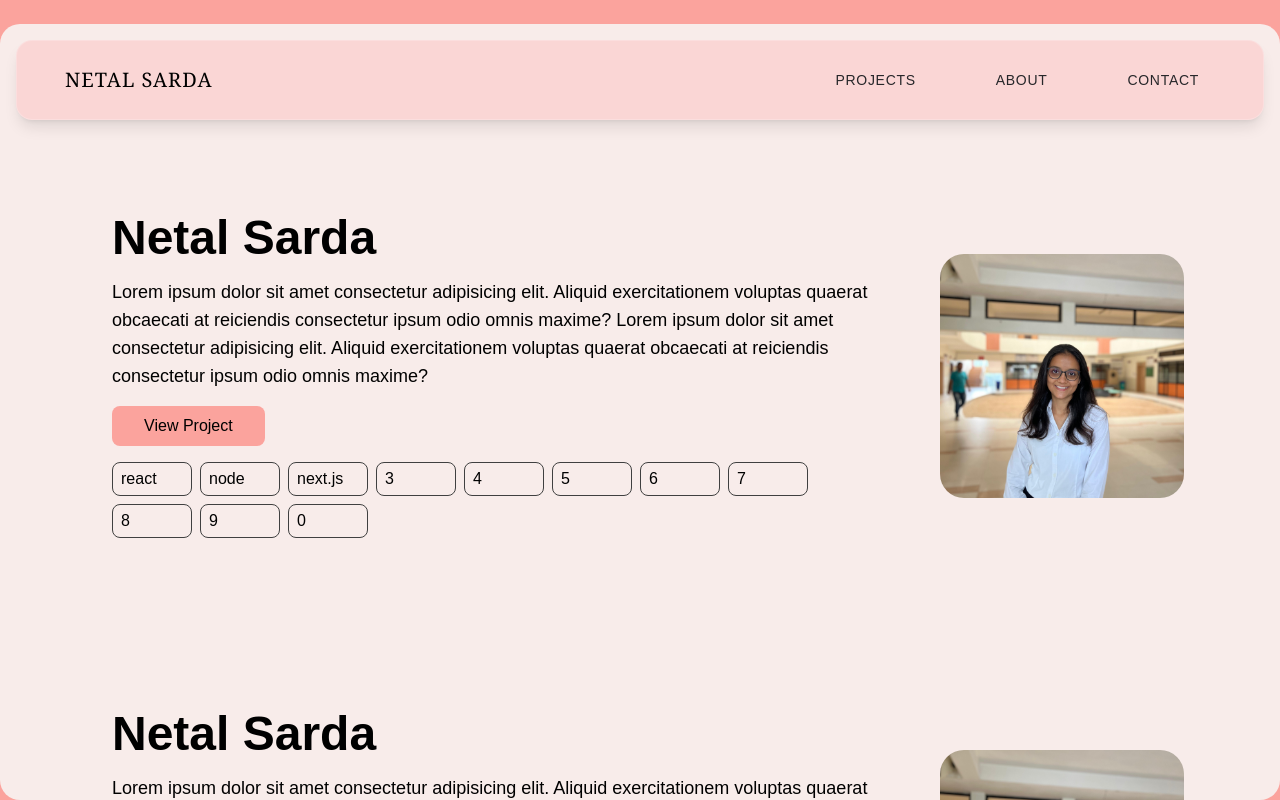
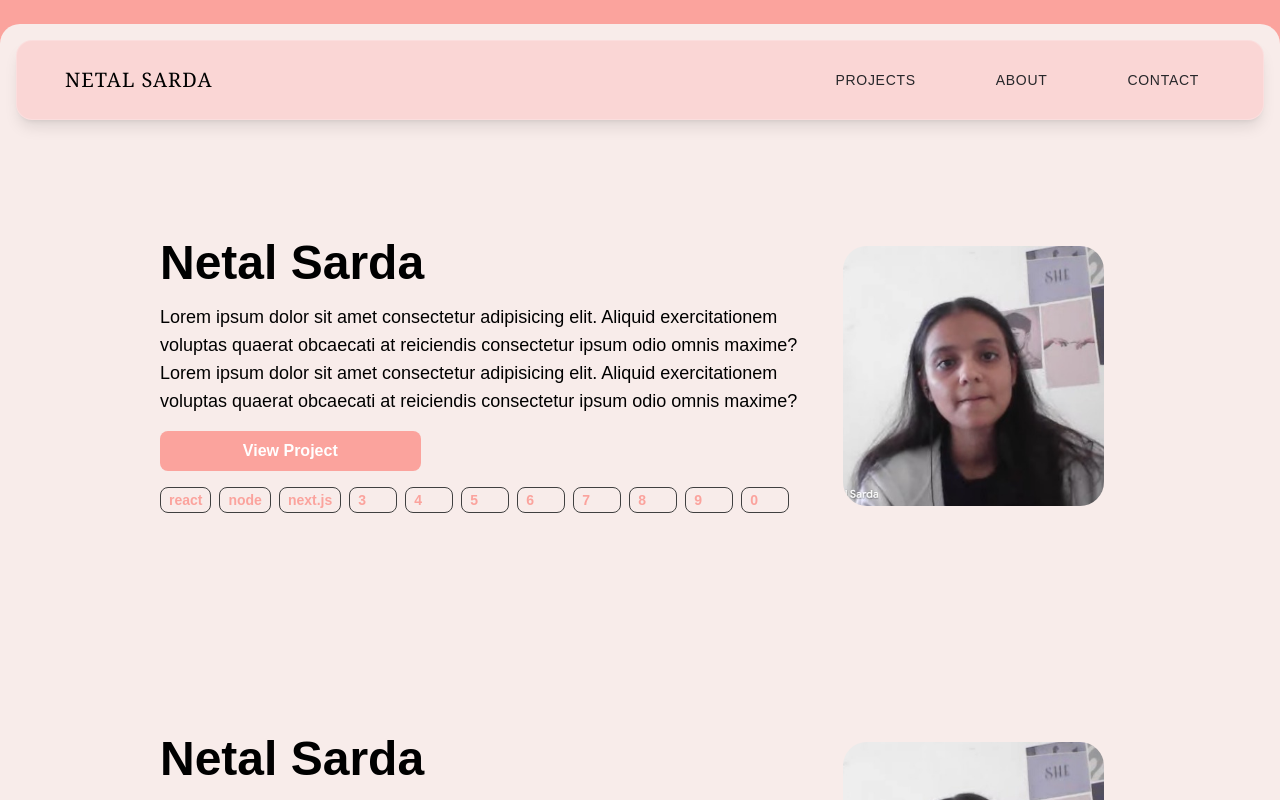
Before and after one commit to NetalSarda/my-portfolio, a Next.js app: page /projects in a window 1280 px wide. Shown: the top 800 px of the page. Built offline with nearby package versions, Linux system fonts and the light colour scheme.

Commit message:
Fixed body size issue

```diff
--- a/src/app/globals.css
+++ b/src/app/globals.css
@@ -12,27 +12,31 @@
   --bg-light: #fad6d5;
   --nav-text: #000000;
   --card-bg: #fad6d5;
-  --white-bg:#ffffff;
+  --white-bg: #ffffff;
   --hero-bg: #fad6d5;
   --nav-bg: #fad6d5;
-  --text-right: #fad8dd
+  --text-right: #fad8dd;
 }
-
-/* #fad6d5 */
-/* #faa49c */
-/* #fba39d */
 
 body,
 html {
-  height: 100%;
-  min-height: 100%;
+  min-height: 100%; /* Ensures it takes at least the viewport height */
+  width: 100%;
   font-family: Arial, Helvetica, sans-serif;
-  width: 100%;
   color: var(--text-color);
+  display: flex;
+  flex-direction: column;
 }
+
+body {
+  overflow: clip;
+  flex-grow: 1; /* Allows the body to expand based on content */
+}
+
 
 html{
   padding-top: 1.5rem;
+  padding-bottom: 1.5rem;
 }
 
 body {
--- a/src/app/projects/page.jsx
+++ b/src/app/projects/page.jsx
@@ -7,7 +7,7 @@ const page = () => {
 
   return (
     <>
-      <div>
+      <div className="flex justify-center items-center flex-col w-full">
         {["1", "2", "3"].map((el) => {
           return <ProjectCard key={el} />;
         })}
--- a/src/components/About/AboutHero.jsx
+++ b/src/components/About/AboutHero.jsx
@@ -25,7 +25,7 @@ const AboutHero = () => {
         {/* Image */}
         <img
           className="h-full w-full object-cover rounded-3xl overflow-hidden"
-          src="/images/photo.jpg"
+          src="/images/profile-photo.jpg"
           alt="profile picture"
         />
       </div>
--- a/src/components/Home/Introduction/Designation.jsx
+++ b/src/components/Home/Introduction/Designation.jsx
@@ -1,9 +1,10 @@
+import { Laugh } from 'lucide-react'
 import React from 'react'
 
 const Designation = () => {
   return (
     <div className='lg:w-[90%] bg-[var(--card-bg)] h-[60vh] lg:h-full w-full gap-4 '>
-      Sorry : )
+      You Look better in this pictures <Laugh className='bg-yellow-400 rounded-lg p-0'/>
     </div>
   )
 }
--- a/src/components/Home/Introduction/ImageBanner.jsx
+++ b/src/components/Home/Introduction/ImageBanner.jsx
@@ -2,7 +2,7 @@ import React from "react";
 
 const ImageBanner = () => {
   return <div className="lg:h-full bg-[var(--card-bg)] h-[40vh] lg:w-[40%] w-full">
-    <img src="/images/photo.jpg" className="h-full w-full object-cover" alt="" />
+    <img src="/images/profile-photo.jpg" className="h-full w-full object-cover" alt="" />
   </div>;
 };
 
--- a/src/components/Project/ProjectCard.jsx
+++ b/src/components/Project/ProjectCard.jsx
@@ -2,8 +2,8 @@ import React from "react";
 
 const ProjectCard = () => {
   return (
-    <div className="w-full h-auto lg:h-[60vh] mt-4 gap-4 flex flex-col lg:flex-row px-20 py-8">
-      <div className="w-3/4 flex flex-col justify-center h-full px-8 py-4 space-y-4">
+    <div className="w-full lg:w-3/4 h-auto lg:h-[60vh] mt-4 gap-4 flex flex-col lg:flex-row py-8">
+      <div className="w-full  lg:w-3/4 flex flex-col justify-center h-full py-4 space-y-4">
         <h1 className="text-5xl"><b>Netal Sarda</b></h1>
         <p className="text-lg">
           Lorem ipsum dolor sit amet consectetur adipisicing elit. Aliquid
@@ -12,23 +12,23 @@ const ProjectCard = () => {
           exercitationem voluptas quaerat obcaecati at reiciendis consectetur
           ipsum odio omnis maxime?
         </p>
-        <div className="flex w-1/5 justify-evenly gap-4">
-          <button className="p-2 bg-[var(--background)] rounded-lg flex-1">
+        <div className="flex w-2/5 justify-evenly gap-4">
+          <button className="p-2 font-semibold text-white bg-[var(--background)] rounded-lg flex-1">
             View Project
           </button>
 
         </div>
         <div className="flex w-fit flex-wrap gap-2 items-center my-4">
           {["react", "node", "next.js", 3, 4, 5, 6, 7, 8, 9, 0].map((el) => (
-            <p className="px-2 py-1 border border-neutral-700 min-w-20 rounded-lg " key={el}>{el}</p>
+            <p className="px-2 text-sm border border-neutral-700 min-w-12 py-[2px] text-[var(--background)] font-semibold border-[var(--background)] rounded-lg " key={el}>{el}</p>
           ))}
         </div>
       </div>
-      <div className="p-4 w-1/4 h-full flex justify-center items-center">
+      <div className="p-4 w-1/3 h-full flex justify-center items-center">
         {/* Image */}
         <img
-          className=" aspect-square w-full object-cover rounded-3xl overflow-hidden"
-          src="/images/photo.jpg"
+          className="aspect-square w-full object-cover rounded-3xl overflow-hidden"
+          src="/images/profile-photo.jpg"
           alt="profile picture"
         />
       </div>
```
